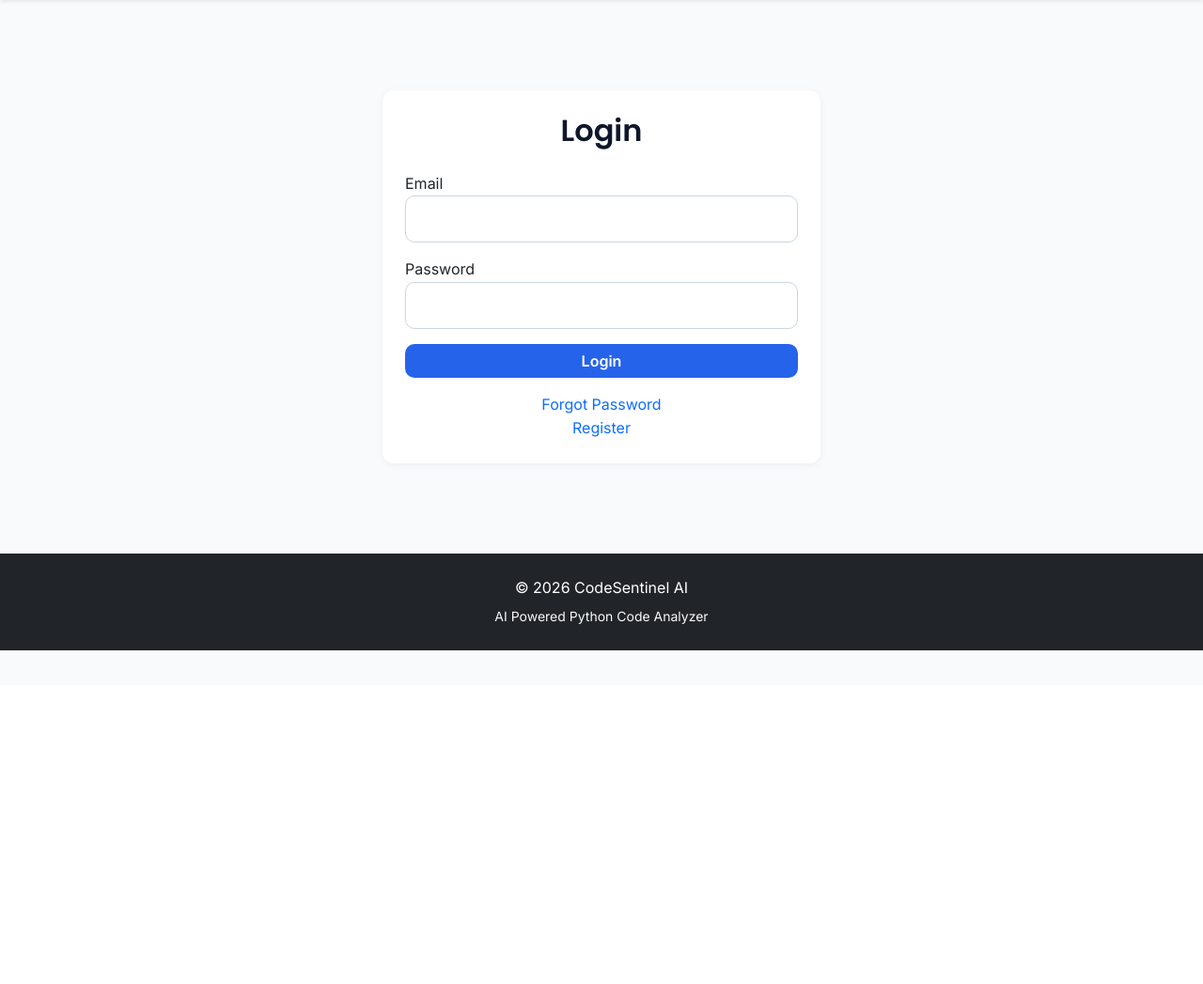
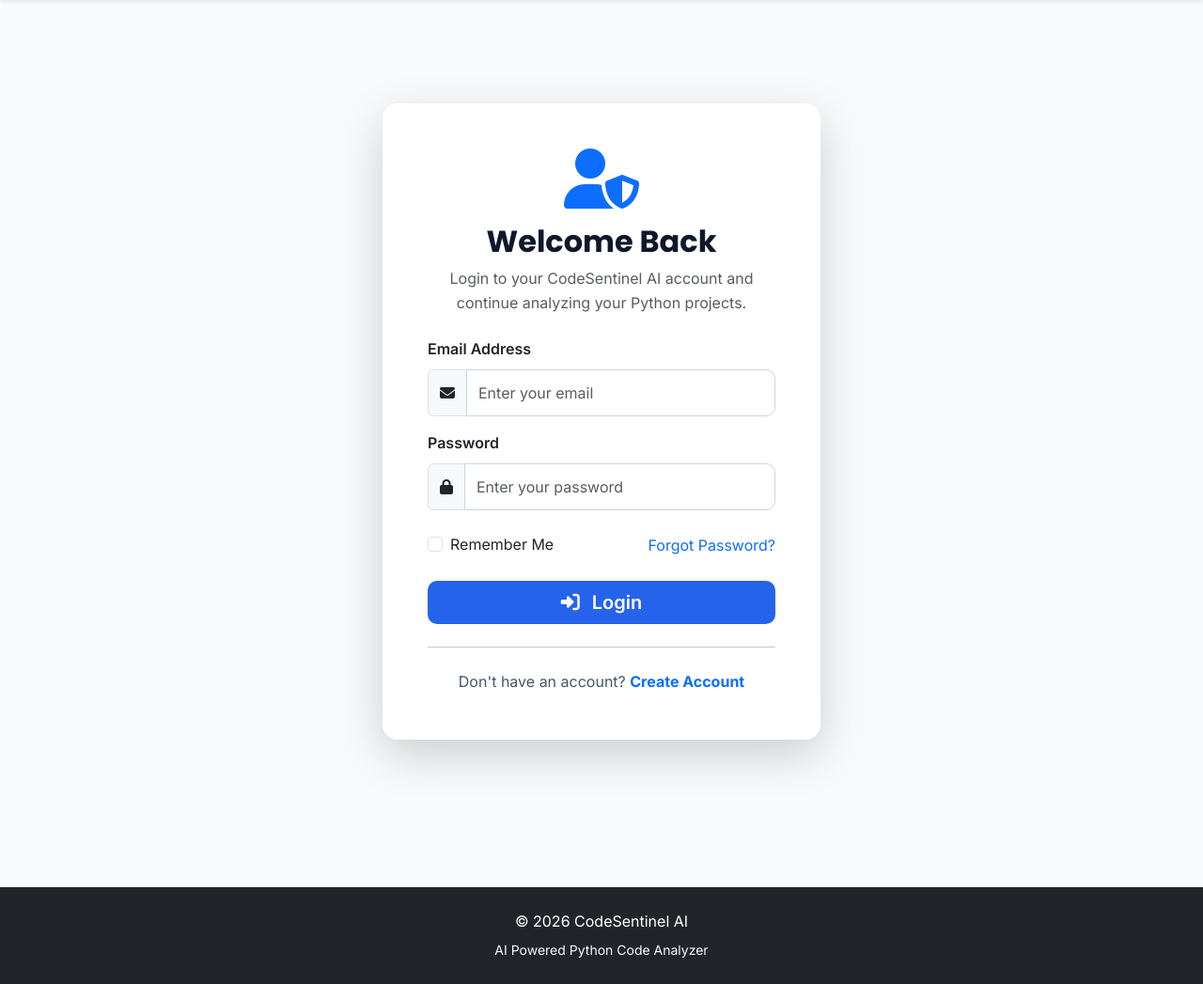
Before and after one commit to HaziqBinAfzal/HR-Presents-Sentrix, a Python web app: template templates/login.html in a window 1280 px wide. Shown: the part 71-1118 px from the top of the page at 94% size. Before the commit the page ends 763 px from the top, so only its background shows below. Run offline with Jinja, Linux system fonts and the light colour scheme; the template is opened without the code that fills it, so the values that code supplies are empty.

Commit message:
Add login page

```diff
--- a/templates/login.html
+++ b/templates/login.html
@@ -1,52 +1,141 @@
 {% extends "base.html" %}
 
-{% block title %}
-Login
-{% endblock %}
+{% block title %}Login | CodeSentinel AI{% endblock %}
 
 {% block content %}
 
-<div class="container mt-5">
+<section class="py-5 min-vh-100 d-flex align-items-center">
 
-    <div class="row justify-content-center">
+    <div class="container">
 
-        <div class="col-md-5">
+        <div class="row justify-content-center align-items-center">
 
-            <div class="card p-4">
+            <div class="col-lg-5 col-md-7">
 
-                <h2 class="text-center mb-4">
-                    Login
+                <div class="card shadow-lg border-0 rounded-4">
+
+                    <div class="card-body p-5">
+
+                        <div class="text-center mb-4">
+
+                            <i class="fa-solid fa-user-shield fa-4x text-primary mb-3"></i>
+
+                            <h2 class="fw-bold">
+                                Welcome Back
                             </h2>
 
-                <form>
+                            <p class="text-muted">
+                                Login to your CodeSentinel AI account and continue analyzing your Python projects.
+                            </p>
+
+                        </div>
+
+                        <form method="POST">
 
                             <div class="mb-3">
-                        <label>Email</label>
-                        <input type="email" class="form-control">
+
+                                <label class="form-label fw-semibold">
+                                    Email Address
+                                </label>
+
+                                <div class="input-group">
+
+                                    <span class="input-group-text">
+                                        <i class="fa-solid fa-envelope"></i>
+                                    </span>
+
+                                    <input
+                                        type="email"
+                                        class="form-control"
+                                        name="email"
+                                        placeholder="Enter your email"
+                                        required>
+
                                 </div>
 
-                    <div class="mb-3">
-                        <label>Password</label>
-                        <input type="password" class="form-control">
                             </div>
 
-                    <button class="btn btn-primary w-100">
+                            <div class="mb-4">
+
+                                <label class="form-label fw-semibold">
+                                    Password
+                                </label>
+
+                                <div class="input-group">
+
+                                    <span class="input-group-text">
+                                        <i class="fa-solid fa-lock"></i>
+                                    </span>
+
+                                    <input
+                                        type="password"
+                                        class="form-control"
+                                        name="password"
+                                        placeholder="Enter your password"
+                                        required>
+
+                                </div>
+
+                            </div>
+
+                            <div class="d-flex justify-content-between align-items-center mb-4">
+
+                                <div class="form-check">
+
+                                    <input
+                                        class="form-check-input"
+                                        type="checkbox"
+                                        id="remember">
+
+                                    <label
+                                        class="form-check-label"
+                                        for="remember">
+
+                                        Remember Me
+
+                                    </label>
+
+                                </div>
+
+                                <a href="#" class="text-decoration-none">
+                                    Forgot Password?
+                                </a>
+
+                            </div>
+
+                            <div class="d-grid">
+
+                                <button
+                                    type="submit"
+                                    class="btn btn-primary btn-lg">
+
+                                    <i class="fa-solid fa-right-to-bracket me-2"></i>
+
                                     Login
+
                                 </button>
+
+                            </div>
 
                         </form>
 
-                <div class="mt-3 text-center">
+                        <hr class="my-4">
 
-                    <a href="#">
-                        Forgot Password
+                        <div class="text-center">
+
+                            <p class="mb-0">
+
+                                Don't have an account?
+
+                                <a
+                                    href="{{ url_for('auth.register') }}"
+                                    class="fw-bold text-decoration-none">
+
+                                    Create Account
+
                                 </a>
 
-                    <br>
-
-                    <a href="/register">
-                        Register
-                    </a>
+                            </p>
 
                         </div>
 
@@ -58,4 +147,8 @@ Login
 
         </div>
 
+    </div>
+
+</section>
+
 {% endblock %}
```
Lines whose indentation alone changed are shown as unchanged.
